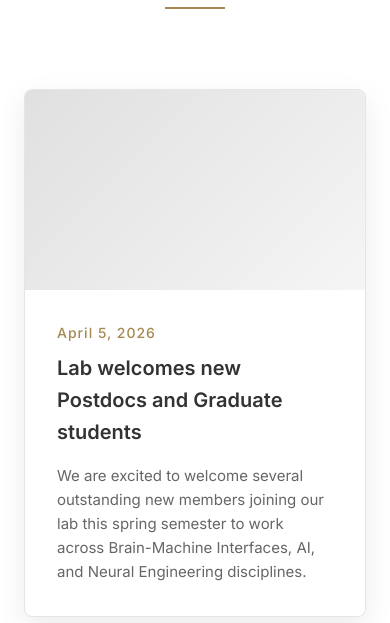
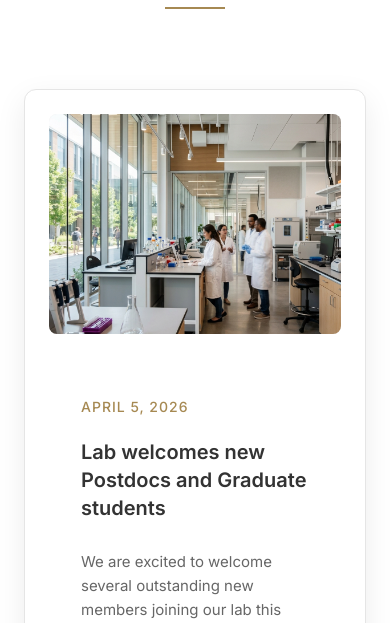
Before and after one commit to LLLLLoong/bmi-lab-website, a plain HTML site: page news.html in a window 390 px wide. Shown: the part 221-844 px from the top of the page. Drawn offline with Linux system fonts and the light colour scheme.

Commit message:
添加定制学术配图与动画

```diff
--- a/styles.css
+++ b/styles.css
@@ -771,3 +771,31 @@ body {
 body.page-loaded {
     opacity: 1;
 }
+
+
+/* --- Generated Images & News Layout --- */
+.bg-bci { background-image: url('assets/bg-bci.png'); background-size: cover; background-position: center; }
+.bg-ai { background-image: url('assets/bg-ai.png'); background-size: cover; background-position: center; }
+.bg-ie { background-image: url('assets/bg-ie.png'); background-size: cover; background-position: center; }
+
+/* News Section Layout */
+.news-list { display: flex; flex-direction: column; gap: 40px; margin-top: 40px;}
+.news-item { display: flex; flex-direction: row; gap: 30px; align-items: center; background: var(--white); padding: 24px; border-radius: 12px; box-shadow: var(--shadow-light); transition: var(--transition); border: 1px solid var(--border-light); }
+.news-item:hover { transform: translateY(-4px); box-shadow: var(--shadow-hover); }
+
+.news-img-wrapper { width: 300px; height: 200px; border-radius: 8px; overflow: hidden; flex-shrink: 0; background-color: #eee; }
+.news-img-placeholder { width: 100%; height: 100%; transition: transform 0.5s ease; }
+.news-item:hover .news-img-placeholder { transform: scale(1.05); }
+
+.news-item:nth-child(1) .news-img-placeholder { background-image: url('assets/news_1.png'); background-size: cover; background-position: center; }
+.news-item:nth-child(2) .news-img-placeholder { background-image: url('assets/news_2.png'); background-size: cover; background-position: center; }
+
+.news-content { flex: 1; display: flex; flex-direction: column; gap: 12px; }
+.news-date { font-size: 14px; font-weight: 500; color: var(--primary-gold); letter-spacing: 1px; text-transform: uppercase; }
+.news-title { font-size: 20px; color: var(--text-dark); font-weight: 600; line-height: 1.4; }
+.news-desc { font-size: 15px; color: var(--text-muted); line-height: 1.6; }
+
+@media (max-width: 768px) {
+    .news-item { flex-direction: column; }
+    .news-img-wrapper { width: 100%; height: 220px; }
+}
```
Also changed, not shown: assets/bg-ai.png (added), assets/bg-bci.png (added), assets/bg-ie.png (added), assets/news_1.png (added), assets/news_2.png (added).
